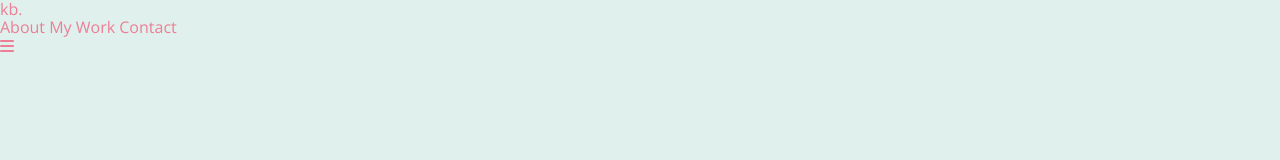
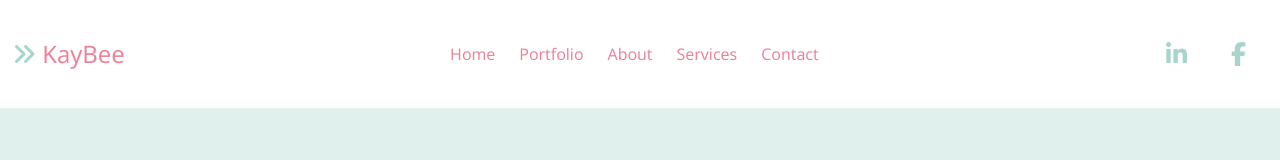
Before and after one commit to KelliBre/kaybee-portfolio, a website built with Parcel: page portfolio/index.html in a window 1280 px wide. Shown: the top 160 px of the page. Built offline with nearby package versions, Linux system fonts and the light colour scheme; grey boxes are pictures that could not be loaded.

Commit message:
Added updated nav bar to portfolio page

```diff
--- a/css/main.css
+++ b/css/main.css
@@ -226,12 +226,13 @@ a.button:hover{
   display: none;
   justify-content: center;
   padding-left: 0;
-  font-size: 1.25em;
 }
 
 /* Icons */
 .navbar__icons li {
   padding: 8px 12px;
+  border-radius: 50%;
+  margin: 0 10px;
 }
 
 /* Toggle button */
@@ -684,7 +685,7 @@ footer{
     color:RGB(168,213,203);
     display: flex;
     padding-left: 0;
-    font-size: 1.25em;
+    font-size: 1.5em;
   }
 
   /* Icons */
--- a/portfolio/index.html
+++ b/portfolio/index.html
@@ -30,17 +30,30 @@
   <meta name="theme-color" content="#fafafa">
 </head>
 <body id="portfolio-page">
-<header class="topnav">
-  <a href="../index.html">kb.</a>
-  <nav id="myLinks">
-    <a href="#about">About</a>
-    <a href="#project" class="active">My Work</a>
-    <a href="#contact">Contact</a>
+  <nav class="navbar">
+    <!-- Logo with text -->
+    <div class="navbar__logo">
+      <i class="fas fa-angle-double-right"></i>
+      <a href="">KayBee</a>
+    </div>
+    <!-- Menu -->
+    <ul class="navbar__menu">
+      <li><a href="">Home</a></li>
+      <li><a href="">Portfolio</a></li>
+      <li><a href="">About</a></li>
+      <li><a href="">Services</a></li>
+      <li><a href="">Contact</a></li>
+    </ul>
+    <!-- Icons -->
+    <ul class="navbar__icons">
+      <li><i class="fab fa-linkedin-in"></i></li>
+      <li><i class="fab fa-facebook-f"></i></li>
+    </ul>
+    <!-- Toggle button -->
+    <a href="#" class="navbar__toggleBtn">
+      <i class="fas fa-bars"></i>
+    </a>
   </nav>
-  <a href="javascript:void(0);" class="icon" onclick="myFunction()">
-    <i class="fa fa-bars"></i>
-  </a>
-</header><!--End Header Area-->
 <main>
   <section id="portfolio">
     <div class="grid-parent">
```
